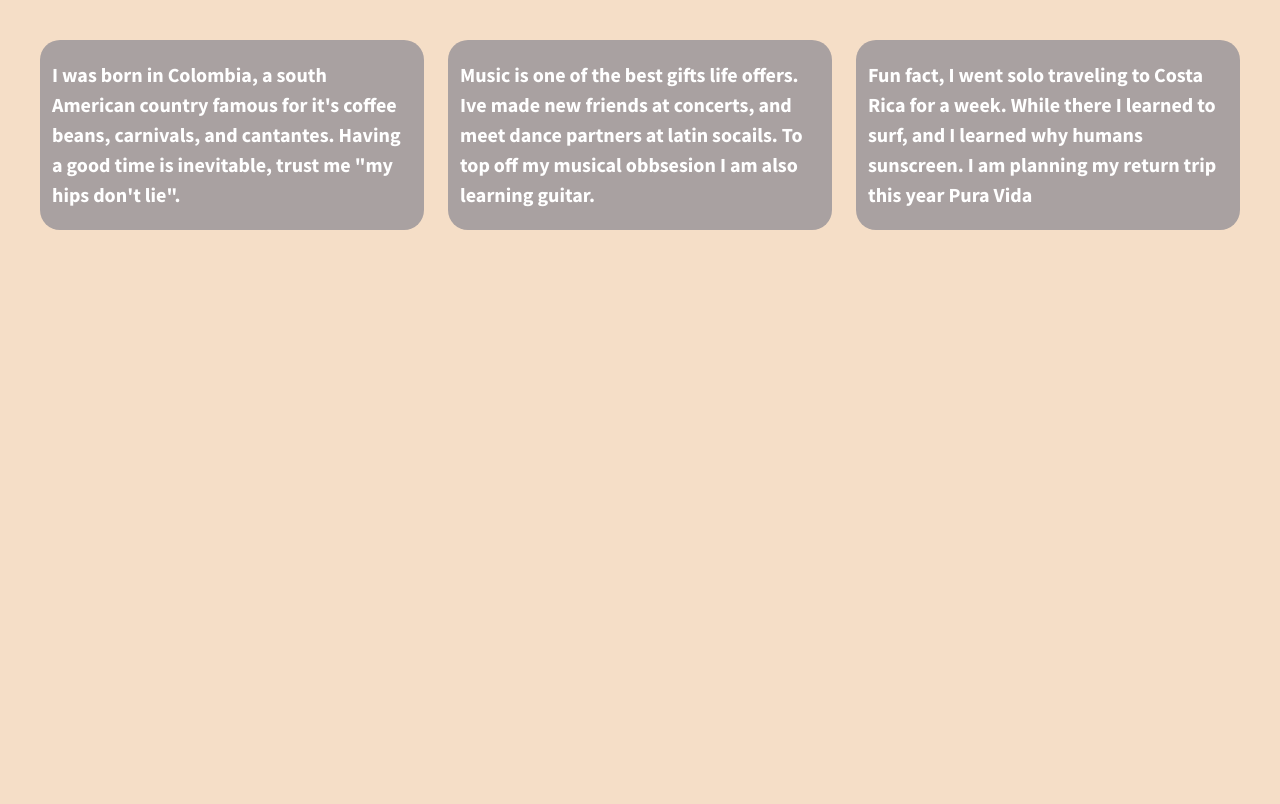
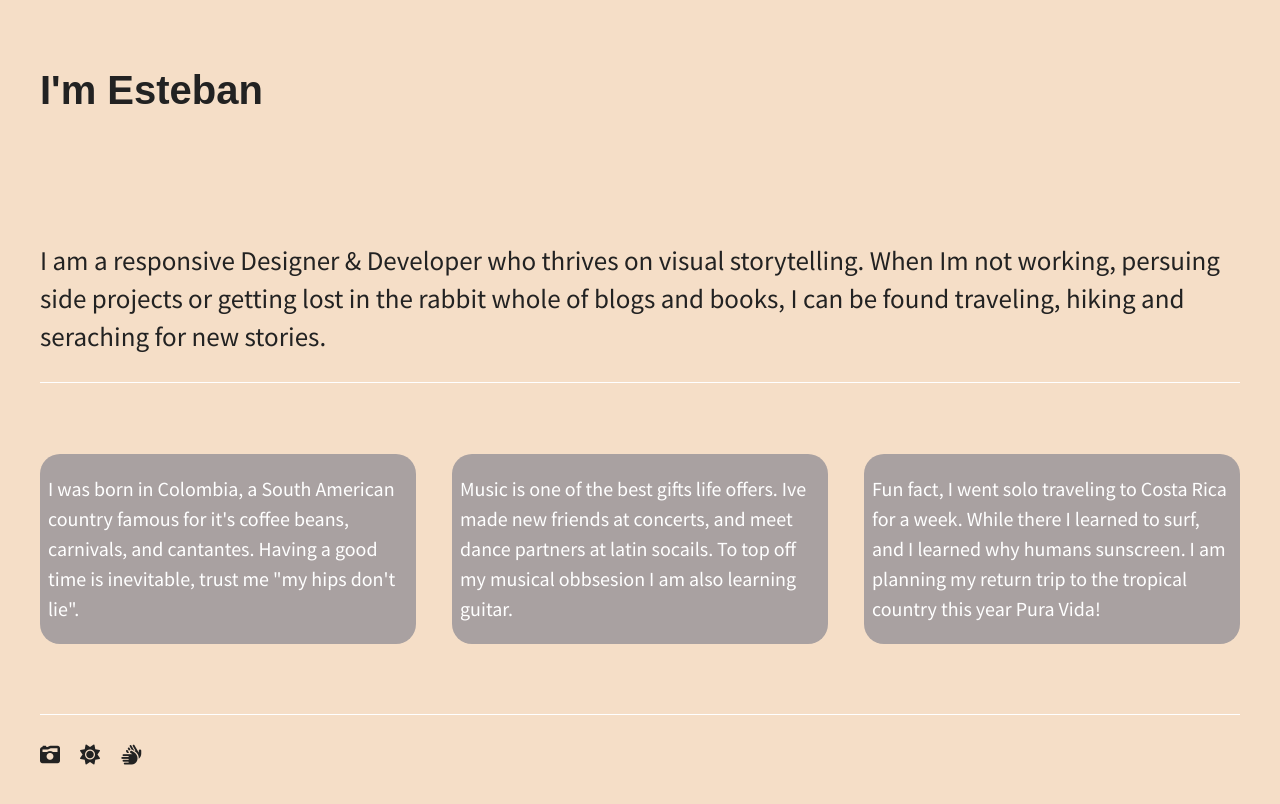
Before and after one commit to estebonbon/flexbox-grids-partA, a plain HTML site: page index.html in a window 1280 px wide. Drawn offline with nearby package versions, Linux system fonts and the light colour scheme.

Commit message:
Added Header and Main to the site

```diff
--- a/css/main.css
+++ b/css/main.css
@@ -103,40 +103,74 @@ html {
 }
 
 body {
-  font-family: 'Source Sans Pro', sans-serif;
-  padding: 2em;
+  padding: 0 2em;
   font-size: 1.25em;
   height: 100%;
+  display: flex;
+  justify-content: center;
 }
 
-.wrapper {
+.flex-container {
   /*add display:flex and set justify-content to space-between*/
-  font-weight: 700;
   display: flex;
+  flex-flow: row wrap;
   justify-content: space-between;
   align-items: center;
-  flex-wrap: nowrap;
+  max-width: 1200px;
+}
 
+header,
+footer {
+    width: 100%;
+    display: flex;
+    justify-content: flex-start;
+}
+
+h1 {
+    font-style: 'Permanent Marker', cursive;
+    font-size: 2em;
+}
+
+main {
+    width: 100%;
+    display: flex;
+    justify-content: center;
+    border-bottom: 1px solid #fff;
 
 }
 
-.div-1, .div-2, .div-3 {
+main p {
+    font-size: 1.35em;
+    font-family: 'Source Sans Pro', sans-serif;
+}
+
+.flex-items {
   /*give the divs a width of 30%, add display:flex, set justify-content and align-items to center*/
+  display: flex;
+  justify-content: space-around;
+  align-items: center;
   color: #fff;
   line-height: 1.5em;
   font-size: 1em;
   background-color: #a9a1a1;
   height: auto;
-  display: flex;
+  border-radius: 1em;
   width: 30%;
-  justify-content: center;
-  align-items:center;
-  padding: 0 12px;
-  border-radius: 1em;
-
-
+  padding: 0 8px;
+  font-family: 'Source Sans Pro', sans-serif;
 }
 
+span {
+    font-style:'Permanent Marker', cursive;
+}
+
+footer {
+    border-top:1px solid #fff;
+}
+
+footer i {
+    padding: 30px 20px 0 0;
+}
 
 
 
--- a/index.html
+++ b/index.html
@@ -9,28 +9,42 @@
 
         <link rel="apple-touch-icon" href="apple-touch-icon.png">
         <!-- Place favicon.ico in the root directory -->
-
+        <script src="https://kit.fontawesome.com/5d87820374.js" crossorigin="anonymous"></script>
         <link rel="stylesheet" href="css/normalize.css">
         <link rel="stylesheet" href="css/main.css">
         <script src="js/vendor/modernizr-2.8.3.min.js"></script>
         <link href='http://fonts.googleapis.com/css?family=Lora:700' rel='stylesheet' type='text/css'>
         <link href='http://fonts.googleapis.com/css?family=Source+Sans+Pro:400,700' rel='stylesheet' type='text/css'>
+        <link rel="preconnect" href="https://fonts.googleapis.com">
     </head>
     <body>
         <!--[if lt IE 8]>
             <p class="browserupgrade">You are using an <strong>outdated</strong> browser. Please <a href="http://browsehappy.com/">upgrade your browser</a> to improve your experience.</p>
         <![endif]-->
 
-        <section class="wrapper">
-            <div class="div-1">
-                <p> I was born in Colombia, a south American country famous for it's coffee beans, carnivals, and cantantes. Having a good time is inevitable, trust me <span>"my hips don't lie".</span></p>
+        <section class="flex-container">
+            <header>
+                <h1>I'm Esteban</h1>
+            </header>
+            <main>
+                <p>I am a responsive Designer & Developer who thrives on visual storytelling. When Im not working, persuing side projects or getting lost in the rabbit whole of blogs and books, I can be found traveling, hiking and seraching for new stories.</p>
+            </main>
+
+            <div id="div-1" class="flex-items">
+                <p> I was born in Colombia, a South American country famous for it's coffee beans, carnivals, and cantantes. Having a good time is inevitable, trust me <span>"my hips don't lie".</span></p>
             </div>
-            <div class="div-2">
+            <div id="div-2" class="flex-items">
                 <p> Music is one of the best gifts life offers. Ive made new friends at concerts, and meet dance partners at latin socails. To top off my musical obbsesion I am also learning guitar.</p>
             </div>
-            <div class="div-3">
-                <p> Fun fact, I went solo traveling to Costa Rica for a week. While there I learned to surf, and I learned why humans sunscreen. I am planning my return trip this year <span> Pura Vida </span></p>
+            <div id="div-3" class="flex-items">
+                <p> Fun fact, I went solo traveling to Costa Rica for a week. While there I learned to surf, and I learned why humans sunscreen. I am planning my return trip to the tropical country this year <span> Pura Vida! </span></p>
             </div>
+
+            <footer>
+                <i class="fas fa-camera-retro"></i>
+                <i class="fas fa-sun"></i>
+                <i class="fas fa-hands"></i>
+             </footer>
         </section>
 
         <script src="https://ajax.googleapis.com/ajax/libs/jquery/1.11.3/jquery.min.js"></script>
```
